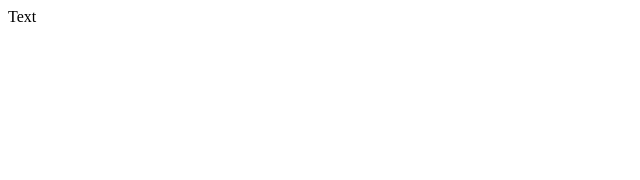
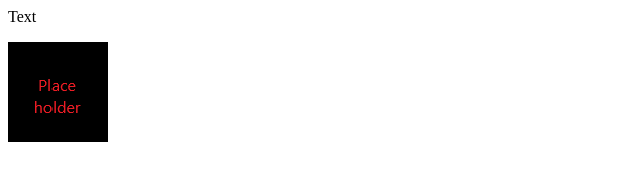
Before and after one commit to Circuitbreaker08/Gaming-Website, a plain HTML site: page pages/index.html in a window 1280 px wide. Shown: the whole page, without its empty margins (0-640 px from the left). Drawn offline with Linux system fonts and the light colour scheme.

Commit message:
Update index.html

```diff
--- a/pages/index.html
+++ b/pages/index.html
@@ -4,5 +4,6 @@
   </head>
   <body>
   <p>Text</p>
+    <img src="https://github.com/Circuitbreaker08/Gaming-Website/blob/main/images/placeholder.png" alt="Text">
   </body>
 </html>
```
